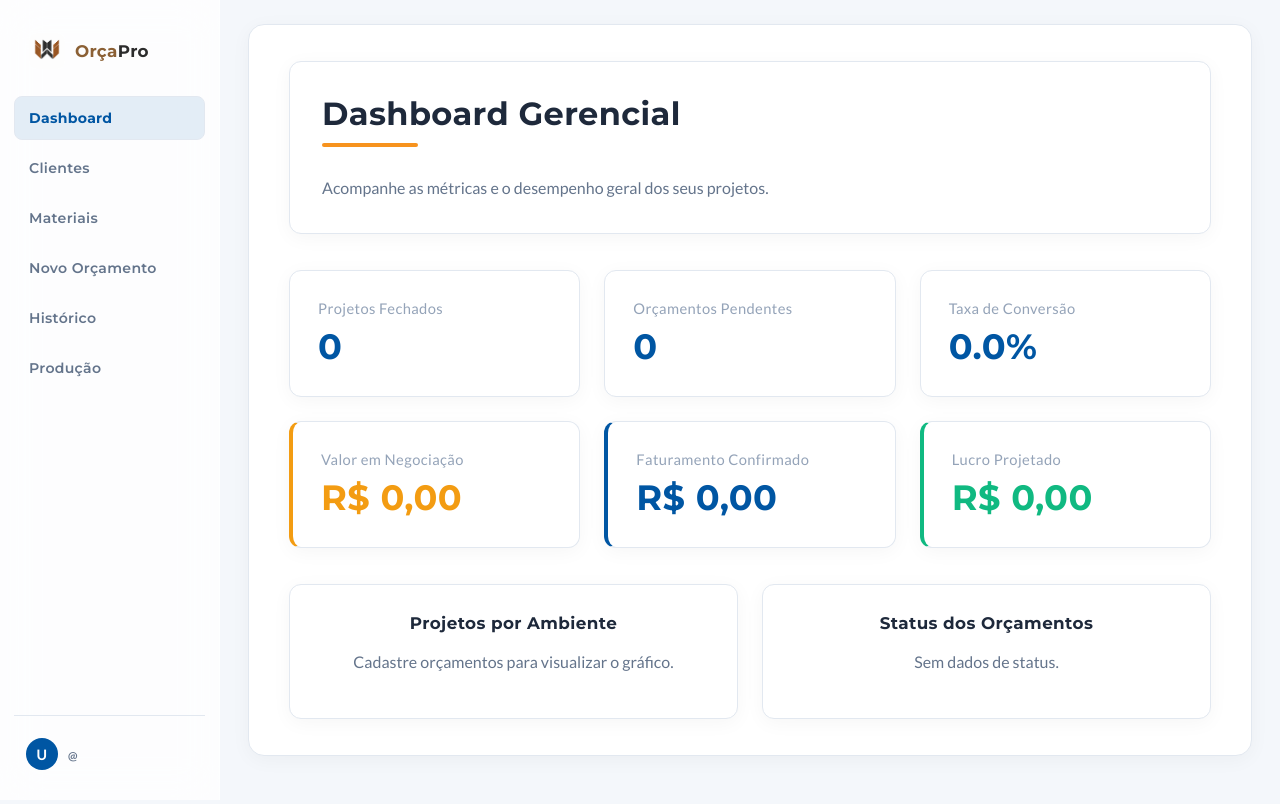
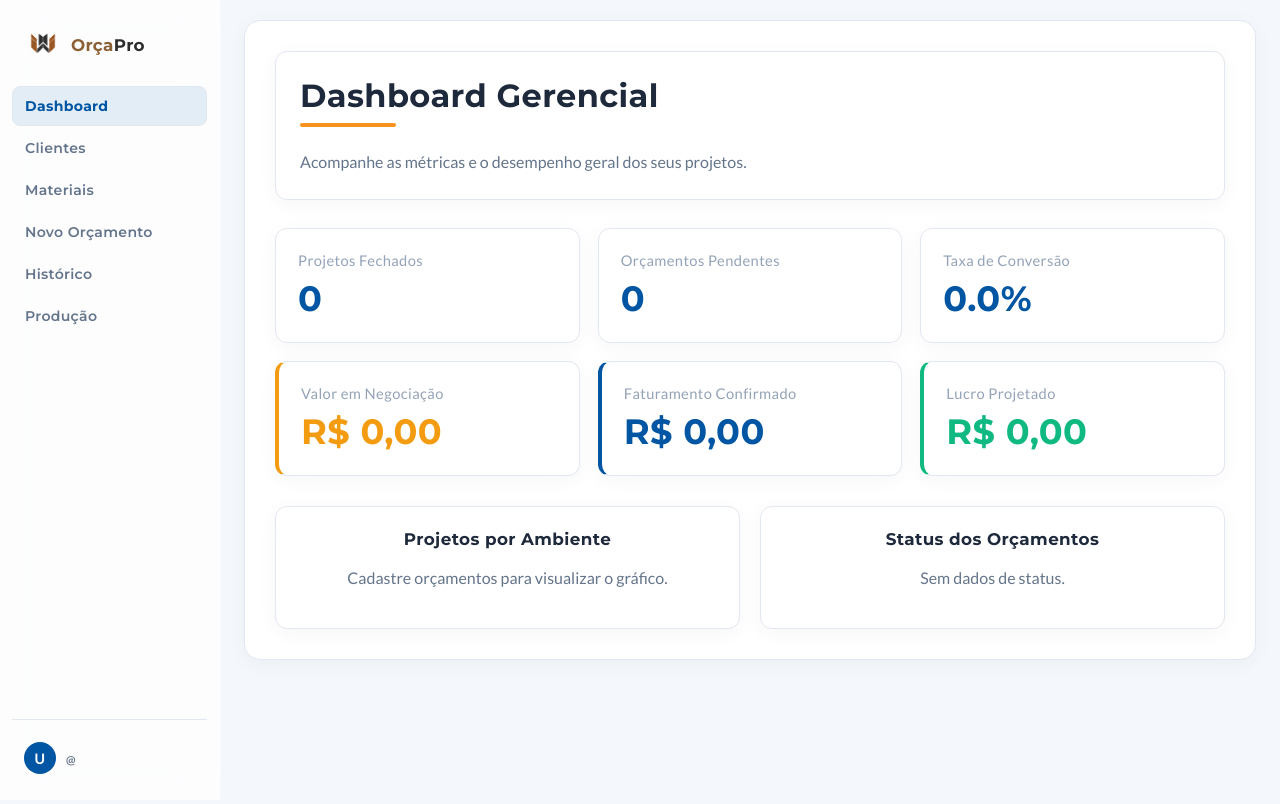
Before and after one commit to danielcousseau/Or-aPro, a React (Vite) app in the folder OrcaPro/frontend/: page / in a window 1280 px wide. Built offline with nearby package versions, Linux system fonts and the light colour scheme; no server answers; sample sign-in values are in the browser's storage.

Commit message:
Revert "design: aumenta espaçamentos — whitespace mais generoso em toda a interface"
This reverts commit dc62c03a7bf8b3eee856e3877f7dba07a7cdcc3a.

```diff
--- a/OrcaPro/frontend/src/index.css
+++ b/OrcaPro/frontend/src/index.css
@@ -65,7 +65,7 @@ html {
     backdrop-filter: blur(20px);
     -webkit-backdrop-filter: blur(20px);
     border-right: 1px solid rgba(255, 255, 255, 0.55);
-    padding: 20px 14px;
+    padding: 16px 12px;
     z-index: 20;
 }
 
@@ -73,7 +73,7 @@ html {
     display: flex;
     align-items: center;
     gap: 10px;
-    padding: 10px 12px 22px;
+    padding: 8px 10px 18px;
     margin-bottom: 8px;
     background: transparent;
     box-shadow: none;
@@ -102,9 +102,9 @@ html {
 .menu-links {
     display: flex;
     flex-direction: column;
-    gap: 6px;
+    gap: 2px;
     flex: 1;
-    padding-top: 6px;
+    padding-top: 4px;
 }
 
 .menu a {
@@ -114,7 +114,7 @@ html {
     color: var(--text-soft);
     font-weight: 600;
     letter-spacing: 0.3px;
-    padding: 12px 14px;
+    padding: 10px 12px;
     border-radius: var(--radius-sm);
     transition: 0.2s ease;
     border: 1px solid transparent;
@@ -137,8 +137,8 @@ html {
 }
 
 .container {
-    margin: 24px 28px 48px;
-    padding: 36px 40px;
+    margin: 20px 24px 40px;
+    padding: 30px;
     background: var(--panel);
     border: 1px solid var(--border);
     border-radius: var(--radius-lg);
@@ -251,9 +251,9 @@ h4 {
 
 h1 {
     font-size: 2rem;
-    margin-bottom: 28px;
+    margin-bottom: 22px;
     position: relative;
-    padding-bottom: 14px;
+    padding-bottom: 12px;
 }
 
 h1::after {
@@ -269,12 +269,12 @@ h1::after {
 
 h2 {
     font-size: 1.25rem;
-    margin-bottom: 20px;
+    margin-bottom: 16px;
 }
 
 h3 {
     font-size: 1.05rem;
-    margin-bottom: 14px;
+    margin-bottom: 10px;
 }
 
 p {
@@ -286,7 +286,7 @@ hr {
     border: none;
     height: 1px;
     background: var(--border);
-    margin: 28px 0;
+    margin: 20px 0;
 }
 
 form {
@@ -298,8 +298,8 @@ form {
     background: var(--panel);
     border: 1px solid var(--border);
     border-radius: var(--radius-md);
-    padding: 24px;
-    margin-bottom: 24px;
+    padding: 18px;
+    margin-bottom: 18px;
 }
 
 .form-section label,
@@ -358,29 +358,29 @@ textarea {
 .form-grid-2-1 {
     display: grid;
     grid-template-columns: 2fr 1fr;
-    gap: 20px;
+    gap: 15px;
 }
 .form-grid-1-1 {
     display: grid;
     grid-template-columns: 1fr 1fr;
-    gap: 20px;
+    gap: 15px;
 }
 
 /* --- Grid de 3 colunas (Condições Comerciais) --- */
 .form-grid-3 {
     display: grid;
     grid-template-columns: 1fr 1fr 1fr;
-    gap: 20px;
+    gap: 15px;
 }
 
 /* --- Grid específica para a Lista de Materiais do Orçamento --- */
 .form-grid-materiais {
     display: grid;
     grid-template-columns: 2fr 2fr 1fr 1fr auto;
-    gap: 12px;
+    gap: 10px;
     align-items: end;
-    margin-bottom: 18px;
-    padding-bottom: 18px;
+    margin-bottom: 15px;
+    padding-bottom: 15px;
     border-bottom: 1px dashed var(--border);
 }
 .form-grid-materiais:last-child {
@@ -396,7 +396,7 @@ textarea {
 /* --- Grids de Cards (Listagens de Consulta) --- */
 .grid-cards {
     display: grid;
-    gap: 20px;
+    gap: 15px;
     grid-template-columns: repeat(auto-fill, minmax(280px, 1fr));
 }
 
@@ -404,7 +404,7 @@ textarea {
     display: flex;
     flex-wrap: wrap;
     gap: 12px;
-    margin: 28px 0 32px;
+    margin: 22px 0 26px;
 }
 
 button {
@@ -513,8 +513,8 @@ a:focus {
     background: var(--panel);
     border: 1px solid var(--border);
     border-radius: var(--radius-md);
-    padding: 24px;
-    margin-bottom: 20px;
+    padding: 18px;
+    margin-bottom: 16px;
     box-shadow: var(--shadow-soft);
     position: relative;
     transition: transform 0.22s cubic-bezier(0.4, 0, 0.2, 1), box-shadow 0.22s ease;
@@ -529,9 +529,9 @@ a:focus {
     display: flex;
     flex-wrap: wrap; /* [Mobile] Permite que os botões quebrem para a linha de baixo */
     gap: 10px;
-    margin-top: 20px;
+    margin-top: 16px;
     border-top: 1px solid var(--border);
-    padding-top: 20px;
+    padding-top: 16px;
 }
 
 .card-actions button {
@@ -562,7 +562,7 @@ a:focus {
     background: var(--panel);
     border: 1px solid var(--border);
     border-radius: var(--radius-md);
-    padding: 28px;
+    padding: 22px;
     box-shadow: var(--shadow-soft);
 }
 
@@ -570,7 +570,7 @@ a:focus {
     display: flex;
     justify-content: space-between;
     gap: 16px;
-    margin: 16px 0;
+    margin: 12px 0;
     color: var(--text-soft);
     font-size: 1rem;
 }
@@ -808,8 +808,8 @@ input[type="number"] {
     justify-content: space-between;
     align-items: center;
     gap: 20px;
-    margin-bottom: 36px;
-    padding: 32px;
+    margin-bottom: 28px;
+    padding: 24px;
     border-radius: var(--radius-md);
     background: var(--panel);
     border: 1px solid var(--border);
@@ -831,8 +831,8 @@ input[type="number"] {
 .dashboard-grid {
     display: grid;
     grid-template-columns: repeat(3, 1fr);
-    gap: 24px;
-    margin-bottom: 24px;
+    gap: 18px;
+    margin-bottom: 18px;
 }
 
 .dashboard-grid-bottom {
@@ -843,7 +843,7 @@ input[type="number"] {
     background: var(--panel);
     border: 1px solid var(--border);
     border-radius: var(--radius-md);
-    padding: 28px;
+    padding: 22px;
     box-shadow: var(--shadow-soft);
 }
 
@@ -988,7 +988,7 @@ input[type="number"] {
     backdrop-filter: blur(24px);
     -webkit-backdrop-filter: blur(24px);
     border: 1px solid rgba(255, 255, 255, 0.65);
-    padding: 32px 36px;
+    padding: 24px 30px;
     border-radius: var(--radius-lg);
     box-shadow: 0 25px 50px rgba(0, 0, 0, 0.15);
     width: 100%;
@@ -1014,8 +1014,8 @@ input[type="number"] {
 }
 .dashboard-grid-2 {
     display: grid;
-    gap: 24px;
-    margin-top: 36px;
+    gap: 20px;
+    margin-top: 30px;
     grid-template-columns: repeat(2, 1fr);
 }
 
@@ -1035,7 +1035,7 @@ input[type="number"] {
     display: flex;
     justify-content: space-between;
     align-items: center;
-    margin-bottom: 32px;
+    margin-bottom: 24px;
     flex-wrap: wrap;
     gap: 12px;
 }
@@ -1083,8 +1083,8 @@ input[type="number"] {
     align-items: center;
     flex-wrap: wrap;
     gap: 12px;
-    margin-bottom: 24px;
-    padding: 16px 20px;
+    margin-bottom: 20px;
+    padding: 14px 16px;
     background: var(--panel);
     border: 1px solid var(--border);
     border-radius: var(--radius-md);
@@ -1099,15 +1099,15 @@ input[type="number"] {
     color: var(--text-muted);
     text-transform: uppercase;
     letter-spacing: 0.8px;
-    margin: 0 0 20px;
-    padding-bottom: 10px;
+    margin: 0 0 14px;
+    padding-bottom: 8px;
     border-bottom: 1px solid var(--border);
 }
 
 /* --- Kanban --- */
 .kanban-board {
     display: flex;
-    gap: 20px;
+    gap: 14px;
     overflow-x: auto;
     padding-bottom: 20px;
     min-height: 65vh;
@@ -1120,10 +1120,10 @@ input[type="number"] {
     border: 1px solid var(--border);
     border-top: 4px solid var(--primary);
     border-radius: var(--radius-md);
-    padding: 18px;
+    padding: 14px;
     display: flex;
     flex-direction: column;
-    gap: 14px;
+    gap: 12px;
 }
 .kanban-col-title {
     margin: 0;
@@ -1139,7 +1139,7 @@ input[type="number"] {
     background: var(--panel);
     border: 1px solid var(--border);
     border-radius: var(--radius-sm);
-    padding: 18px;
+    padding: 14px;
     box-shadow: var(--shadow-soft);
 }
 .kanban-card h4 {
```
